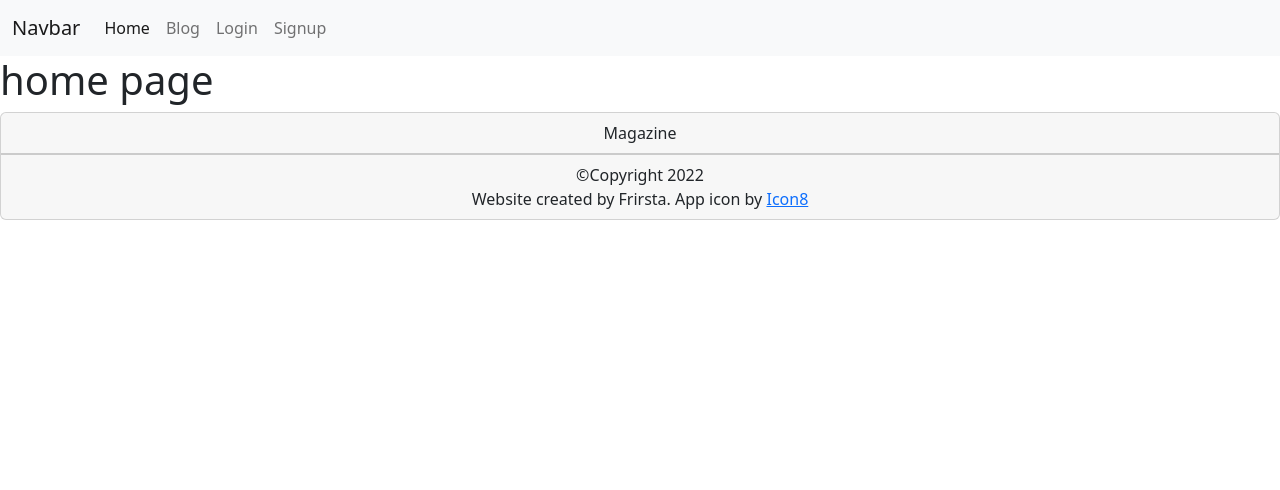
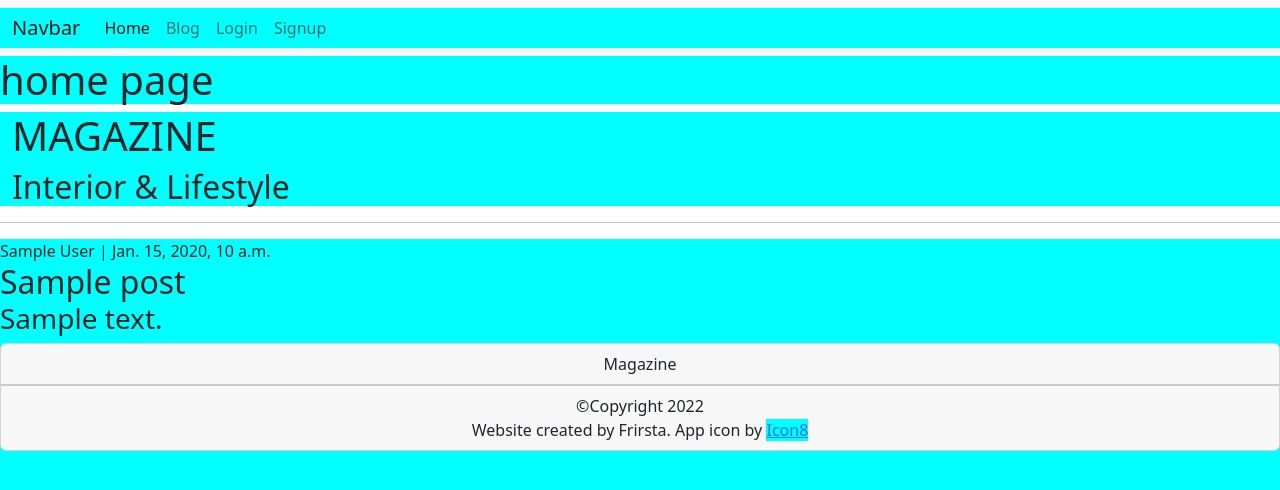
Before and after one commit to frirsta/magazine-blog, a Django app: template templates/magazine/home.html in a window 1280 px wide. Shown: the top 490 px of the page. Run offline with Django 3.2, Linux system fonts and the light colour scheme; the template is opened without the code that fills it: most values are stand-ins (such as "Sample title", 1, 10 or a date in 2020); parts of the project's set-up code (start-up, migrations or seed data) failed here and were passed over.

Commit message:
Add css link to base.html. Add post title, description and author to home.html

```diff
--- a/blog/settings.py
+++ b/blog/settings.py
@@ -129,7 +129,7 @@ USE_TZ = True
 # https://docs.djangoproject.com/en/3.2/howto/static-files/
 
 STATIC_URL = '/static/'
-# STATICFILES_DIRS = [os.path.join(BASE_DIR, 'static')]
+STATICFILES_DIRS = [os.path.join(BASE_DIR, 'static')]
 MEDIA_ROOT = BASE_DIR / 'media'
 MEDIA_URL = '/media/'
 
--- /dev/null
+++ b/static/CSS/style.css
@@ -0,0 +1,3 @@
+* {
+    background-color: aqua;
+}
--- a/static/css/styles.css
+++ /dev/null
@@ -1,3 +0,0 @@
-.selector-for-some-widget {
-    box-sizing: content-box;
-  }
--- a/templates/base.html
+++ b/templates/base.html
@@ -4,9 +4,8 @@
     <meta charset="UTF-8">
     <meta http-equiv="X-UA-Compatible" content="IE=edge">
     <meta name="viewport" content="width=device-width, initial-scale=1.0">
-    <!-- CSS only -->
-<link href="https://cdn.jsdelivr.net/npm/bootstrap@5.2.3/dist/css/bootstrap.min.css" rel="stylesheet" integrity="sha384-rbsA2VBKQhggwzxH7pPCaAqO46MgnOM80zW1RWuH61DGLwZJEdK2Kadq2F9CUG65" crossorigin="anonymous">
-    <link rel="stylesheet" href="style.css">
+    <link rel="stylesheet" href="/static/CSS/style.css">
+        <link href="https://cdn.jsdelivr.net/npm/bootstrap@5.2.3/dist/css/bootstrap.min.css" rel="stylesheet" integrity="sha384-rbsA2VBKQhggwzxH7pPCaAqO46MgnOM80zW1RWuH61DGLwZJEdK2Kadq2F9CUG65" crossorigin="anonymous">
     <title>Magazine</title>
 </head>
 <body>
@@ -50,7 +49,6 @@
               </div>
           </div>
     </footer>
-    <!-- JavaScript Bundle with Popper -->
-<script src="https://cdn.jsdelivr.net/npm/bootstrap@5.2.3/dist/js/bootstrap.bundle.min.js" integrity="sha384-kenU1KFdBIe4zVF0s0G1M5b4hcpxyD9F7jL+jjXkk+Q2h455rYXK/7HAuoJl+0I4" crossorigin="anonymous"></script>
+    <script src="https://cdn.jsdelivr.net/npm/bootstrap@5.2.3/dist/js/bootstrap.bundle.min.js" integrity="sha384-kenU1KFdBIe4zVF0s0G1M5b4hcpxyD9F7jL+jjXkk+Q2h455rYXK/7HAuoJl+0I4" crossorigin="anonymous"></script>
 </body>
 </html>
--- a/templates/magazine/home.html
+++ b/templates/magazine/home.html
@@ -1,11 +1,27 @@
 {% extends 'base.html' %}
 {% block content %}
 <h1>home page</h1>
-{% for post in objects_list %}
+<div class="container-fluid hero">
+    <h1 class="logo">MAGAZINE</h1>
+    <h2>Interior & Lifestyle</h2>
+  </div>
+  <hr>
+  <div class="row blog-post-container">
+    {% for post in object_list %}
 
-{% if post.image %}
+    <div class="col-4 post-container">
+      <div class="card-body">
+        <span class="blog-author-date">
+          {{ post.author }} | {{ post.created_on }}
+         </span>
+         <div class="title-description-container">
+        <h2 class="card-title">{{ post.title }}</h2>
+        <h3>{{ post.article_description }}</h3>
+        </div>
+      </div>
 
-{% endif %}
+    </div>
+    {% endfor %}
+  </div>
 
-{% endfor %}
-{% endblock content %}
+  {% endblock content %}
```
Also changed, not shown: media/post1.jpg (added), static/img/default-post.jpg (added), static/img/default-profile.png (added).
